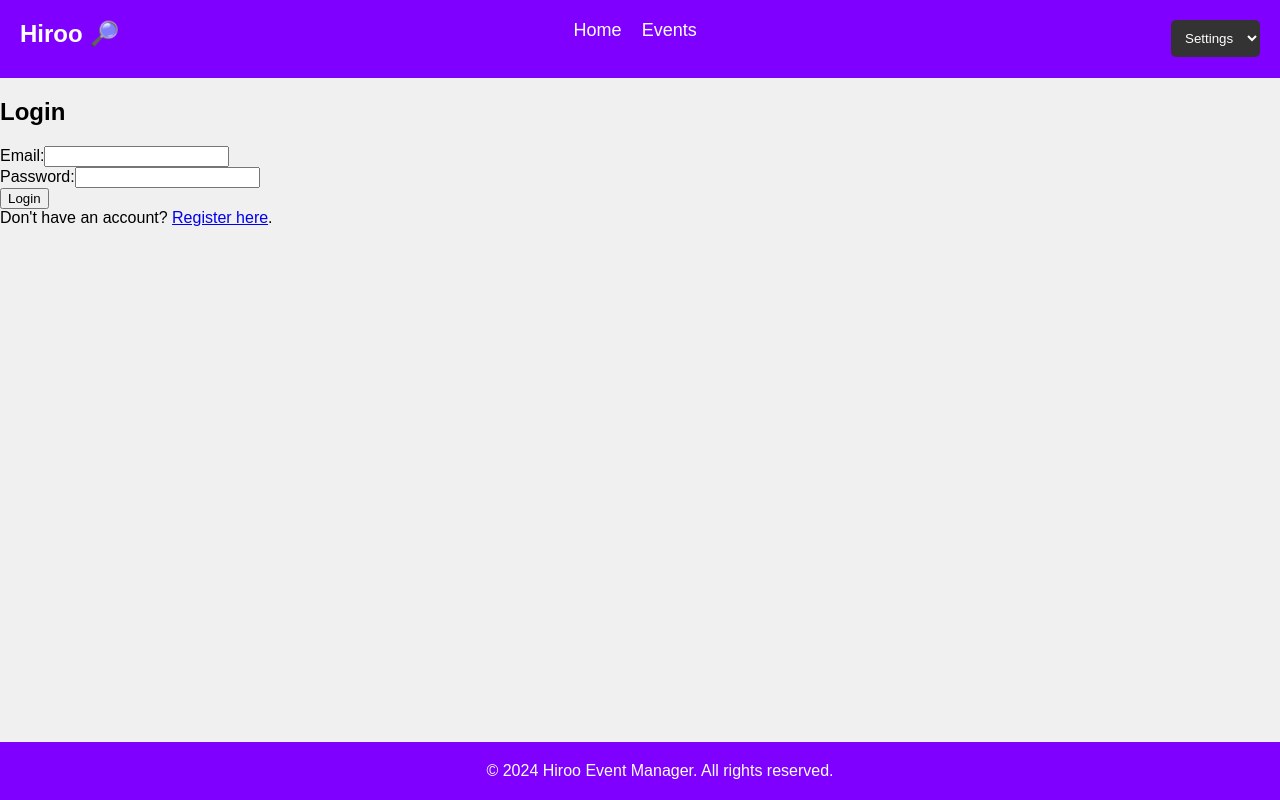
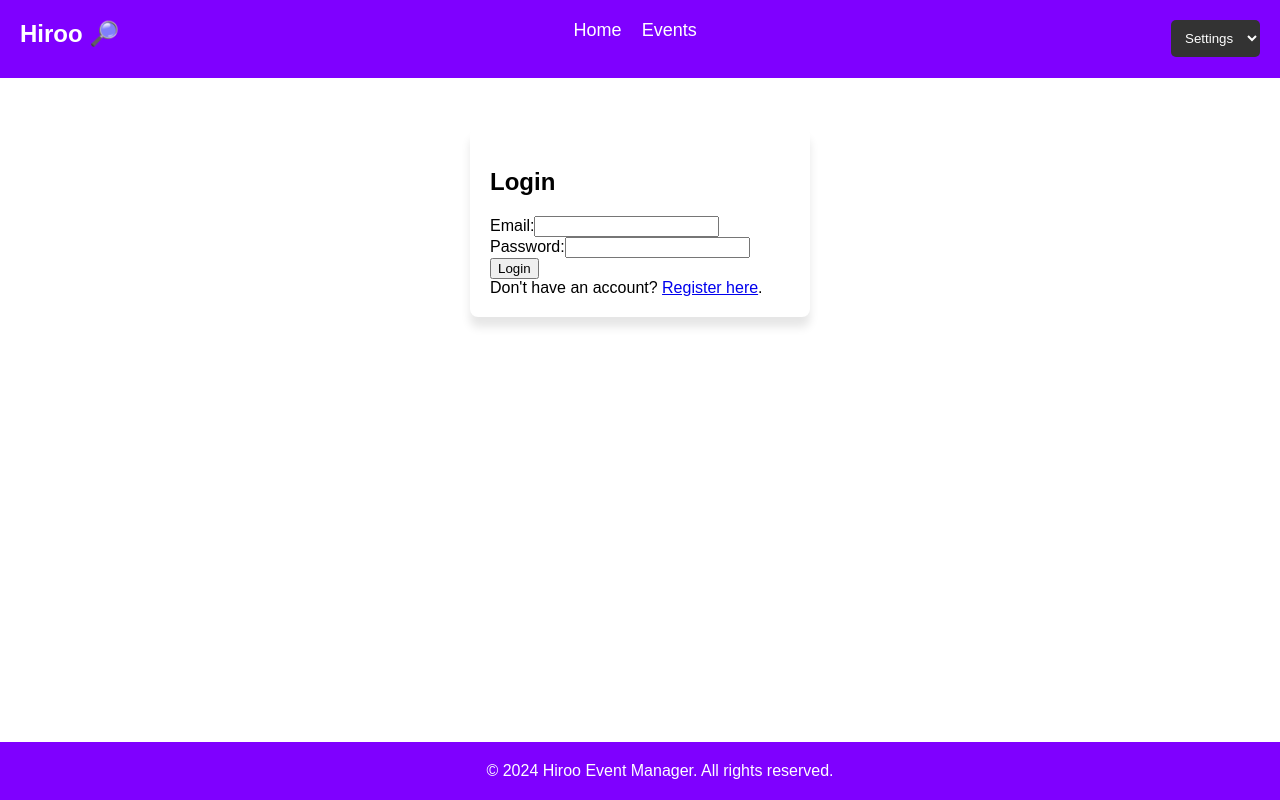
Before and after one commit to rizgif/3975_project, a React (Create React App) app in the folder frontend_react_ts/: page /login in a window 1280 px wide. Built offline with nearby package versions, Linux system fonts and the light colour scheme.

Commit message:
added css to login and resgister pages.

```diff
--- a/frontend_react_ts/src/App.css
+++ b/frontend_react_ts/src/App.css
@@ -69,6 +69,17 @@ nav ul li a:hover {
   outline: none;
 }
 
+/* Card styles */
+.card {
+  background-color: #ffffff;
+  border-radius: 8px;
+  box-shadow: 0 10px 10px rgba(0, 0, 0, 0.1);
+  padding: 20px;
+  width: 300px;
+  margin: auto; /* Center the card horizontally */
+  margin-top: 50px; /* Add some space from the top */
+}
+
 /* Footer styles */
 footer {
   background-color: #7f00ff; /* Adjusted color */
--- a/frontend_react_ts/src/index.css
+++ b/frontend_react_ts/src/index.css
@@ -9,7 +9,7 @@ body, h1, p {
 /* Apply default font family and background color */
 body {
   font-family: Arial, sans-serif;
-  background-color: #f0f0f0;
+  background-color: #fff;
 }
 
 /* Global utility classes */
--- a/frontend_react_ts/src/pages/auth.tsx
+++ b/frontend_react_ts/src/pages/auth.tsx
@@ -1,5 +1,4 @@
 // src/pages/auth.tsx
-
 import React, { useState } from 'react';
 import { Link, useNavigate } from 'react-router-dom';
 import axios from 'axios';
@@ -23,7 +22,8 @@ const AuthPage: React.FC = () => {
   };
 
   return (
-    <div>
+    <div className="auth-container">
+      <div className="card">
         <h2>Login</h2>
         {error && <p>{error}</p>}
         <form onSubmit={handleSubmit}>
@@ -41,6 +41,7 @@ const AuthPage: React.FC = () => {
           Don't have an account? <Link to="/register">Register here</Link>.
         </p>
       </div>
+    </div>
   );
 };
 
--- a/frontend_react_ts/src/pages/register.tsx
+++ b/frontend_react_ts/src/pages/register.tsx
@@ -1,5 +1,3 @@
-// src/pages/register.tsx
-
 import React, { useState } from 'react';
 import { Link, useNavigate } from 'react-router-dom';
 import axios from 'axios';
@@ -24,7 +22,8 @@ const Register: React.FC = () => {
   };
 
   return (
-    <div>
+    <div className="auth-container">
+      <div className="card">
         <h2>Register</h2>
         {error && <p>{error}</p>}
         <form onSubmit={handleSubmit}>
@@ -42,9 +41,8 @@ const Register: React.FC = () => {
           </div>
           <button type="submit">Register</button>
         </form>
-      <p>
-        Already have an account? <Link to="/login">Login here</Link>.
-      </p>
+
+      </div>
     </div>
   );
 };
```
Lines whose indentation alone changed are shown as unchanged.
